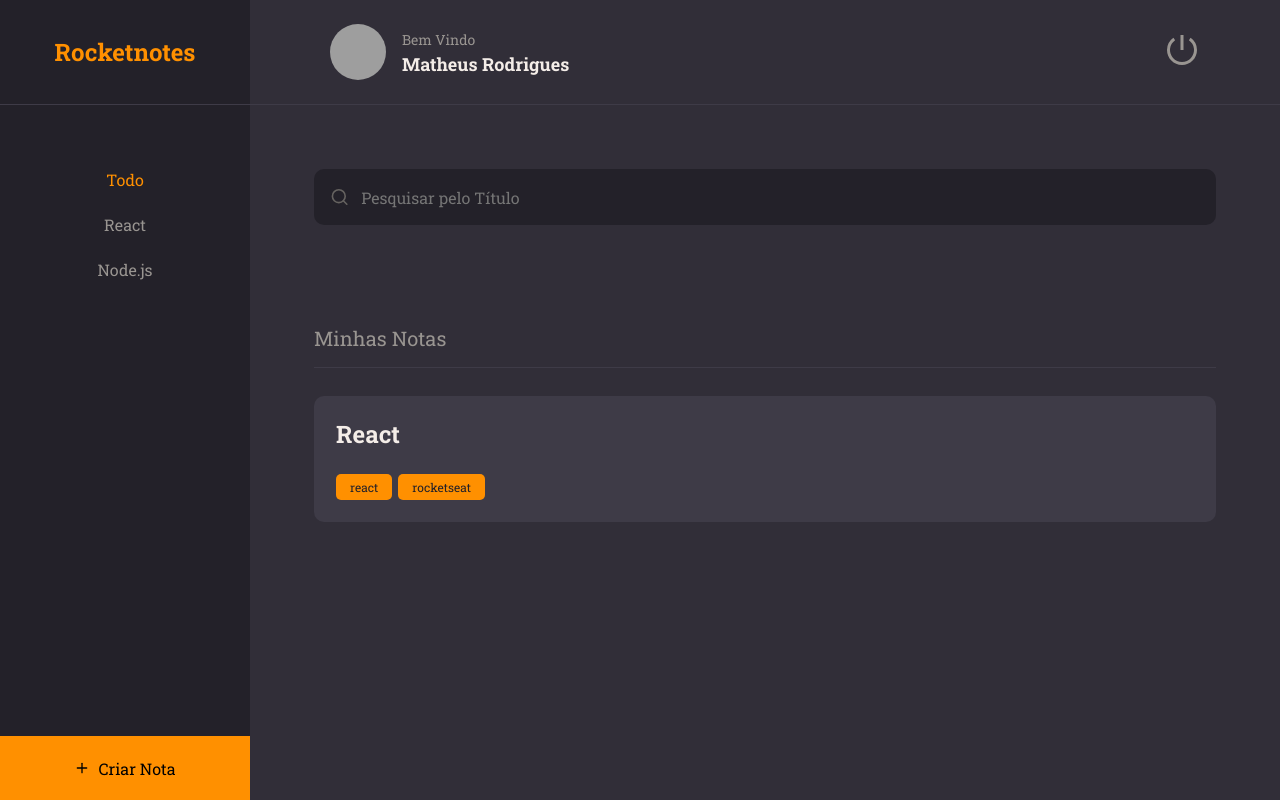
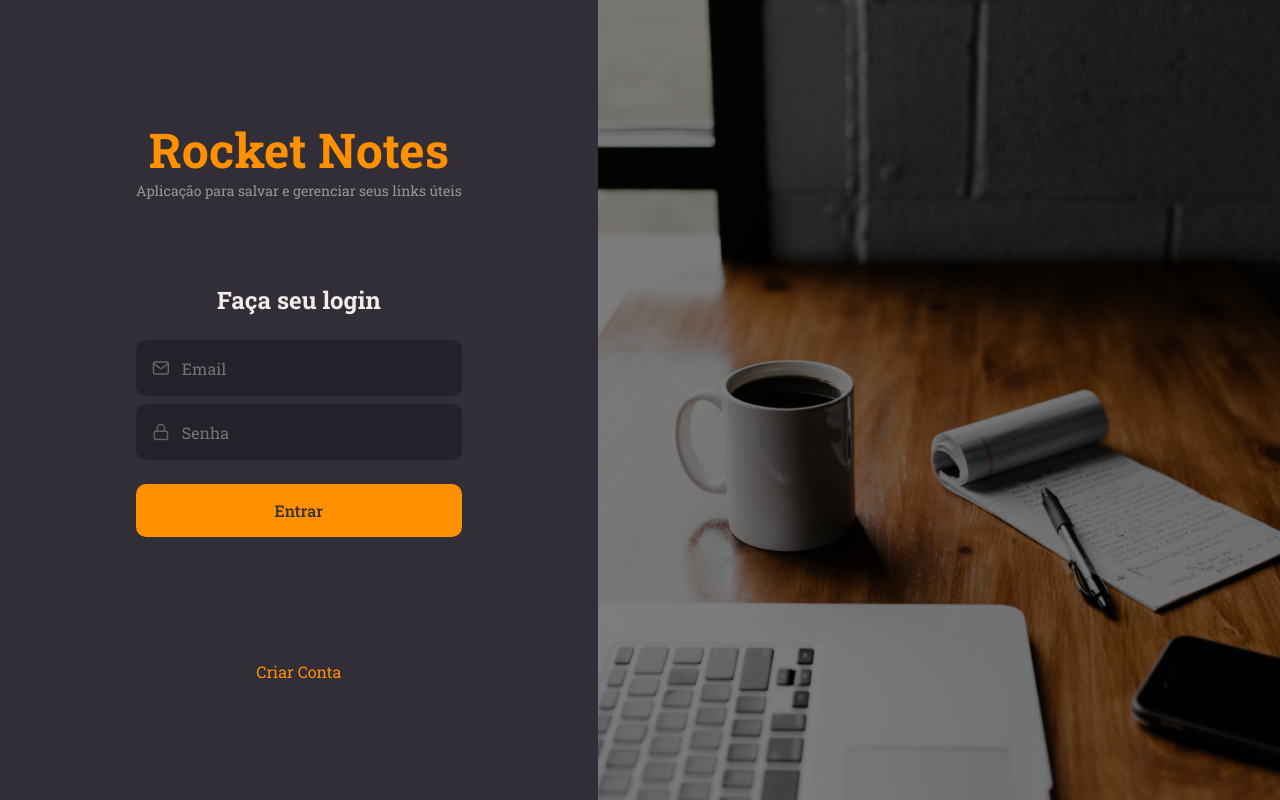
Before and after one commit to Mati-Pereira/rocketnotes-frontend, a React (Vite) app: page / in a window 1280 px wide. Built offline with nearby package versions, Linux system fonts and the light colour scheme; grey boxes are pictures that could not be loaded.

Commit message:
start signin page

```diff
--- a/src/main.jsx
+++ b/src/main.jsx
@@ -1,16 +1,17 @@
 import React from "react";
 import ReactDOM from "react-dom/client";
-import Home from "./pages/Home";
 
 import { ThemeProvider } from "styled-components";
 import theme from "./styles/theme";
 import GlobalStyles from "./styles/global";
 
+import Signin from "./pages/Signin";
+
 ReactDOM.createRoot(document.getElementById("root")).render(
   <React.StrictMode>
     <ThemeProvider theme={theme}>
       <GlobalStyles />
-      <Home />
+      <Signin />
     </ThemeProvider>
   </React.StrictMode>
 );
--- /dev/null
+++ b/src/pages/Signin/index.jsx
@@ -0,0 +1,24 @@
+import { Container, Form, Background } from "./styles";
+import Input from "../../components/Input";
+import Button from "../../components/Button";
+
+import { FiMail, FiLock } from "react-icons/fi";
+
+function Signin() {
+  return (
+    <Container>
+      <Form>
+        <h1>Rocket Notes</h1>
+        <p>Aplicação para salvar e gerenciar seus links úteis</p>
+        <h2>Faça seu login</h2>
+        <Input placeholder="Email" type="text" icon={FiMail} />
+        <Input placeholder="Senha" type="password" icon={FiLock} />
+        <Button title="Entrar" />
+        <a href="#">Criar Conta</a>
+      </Form>
+      <Background />
+    </Container>
+  );
+}
+
+export default Signin;
--- /dev/null
+++ b/src/pages/Signin/styles.js
@@ -0,0 +1,45 @@
+import styled from "styled-components";
+import backgroundImg from "../../assets/imgs/background.png";
+
+export const Container = styled.div`
+  height: 100vh;
+  display: flex;
+  align-items: stretch;
+`;
+
+export const Form = styled.form`
+  padding: 0 8.5rem;
+  display: flex;
+  flex-direction: column;
+  justify-content: center;
+  align-items: center;
+  text-align: center;
+
+  > h1 {
+    font-size: 3rem;
+    color: ${({ theme }) => theme.COLORS.ORANGE};
+  }
+
+  > h2 {
+    font-size: 1.5rem;
+    margin-top: 5.25rem;
+    margin-bottom: 1.5rem;
+  }
+
+  > p {
+    font-size: 0.875rem;
+    color: ${({ theme }) => theme.COLORS.GRAY_100};
+  }
+
+  > a {
+    color: ${({ theme }) => theme.COLORS.ORANGE};
+    margin-top: 7.75rem;
+  }
+`;
+
+export const Background = styled.div`
+  flex: 1;
+  background: linear-gradient(rgba(0, 0, 0, 0.5), rgba(0, 0, 0, 0.5)),
+    url(${backgroundImg});
+  background-size: cover;
+`;
```
Also changed, not shown: src/assets/imgs/background.png (added).
